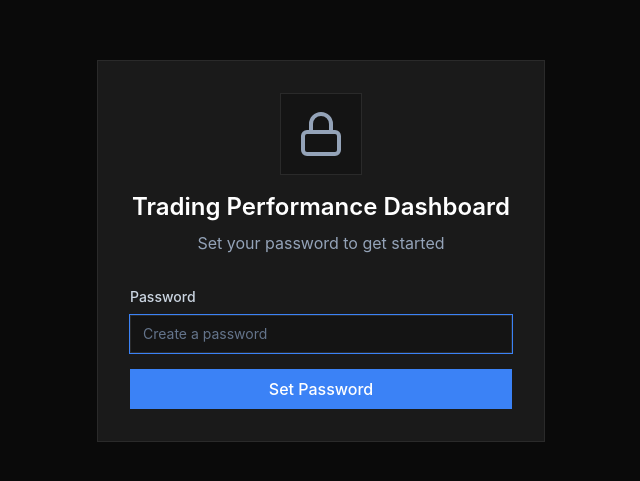
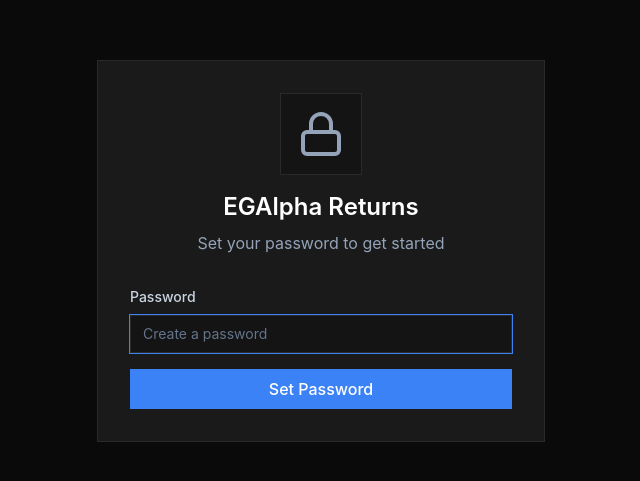
Before and after one commit to egao8/plcalendar, a React (Vite) app: page / in a window 1280 px wide. Shown: the part 149-630 px from the top of the page, without its empty margins (319-959 px from the left). Built offline with nearby package versions, Linux system fonts and the light colour scheme; no server answers; the database is empty.

Commit message:
Branding: Update to EGAlpha Returns, make daily P&L more prominent

```diff
--- a/src/App.tsx
+++ b/src/App.tsx
@@ -73,7 +73,7 @@ function App() {
         {/* Header */}
         <div className="mb-4 pb-4 border-b border-quant-border">
           <h1 className="text-2xl font-semibold text-white tracking-tight mb-1">
-            Trading Performance Dashboard
+            EGAlpha Returns
           </h1>
           <p className="text-slate-500 text-xs">P&L tracking and analytics</p>
         </div>
--- a/src/components/Calendar.tsx
+++ b/src/components/Calendar.tsx
@@ -112,7 +112,7 @@ export const Calendar: React.FC<CalendarProps> = ({
 
                   {entry && isCurrentMonth && (
                     <div className="flex-1 flex flex-col justify-between">
-                      <div className={`text-sm font-mono font-semibold ${
+                      <div className={`text-lg font-mono font-bold ${
                         entry.totalPL > 0 ? 'text-green-400' :
                         entry.totalPL < 0 ? 'text-red-400' :
                         'text-yellow-400'
--- a/src/components/PasswordProtection.tsx
+++ b/src/components/PasswordProtection.tsx
@@ -43,7 +43,7 @@ export const PasswordProtection: React.FC<PasswordProtectionProps> = ({
           <div className="bg-quant-surface p-4 mb-4 border border-quant-border">
             <Lock className="w-12 h-12 text-slate-400" />
           </div>
-          <h1 className="text-2xl font-semibold text-white mb-2">Trading Performance Dashboard</h1>
+          <h1 className="text-2xl font-semibold text-white mb-2">EGAlpha Returns</h1>
           <p className="text-slate-400 text-center">
             {isSettingPassword ? 'Set your password to get started' : 'Enter password to access'}
           </p>
```
